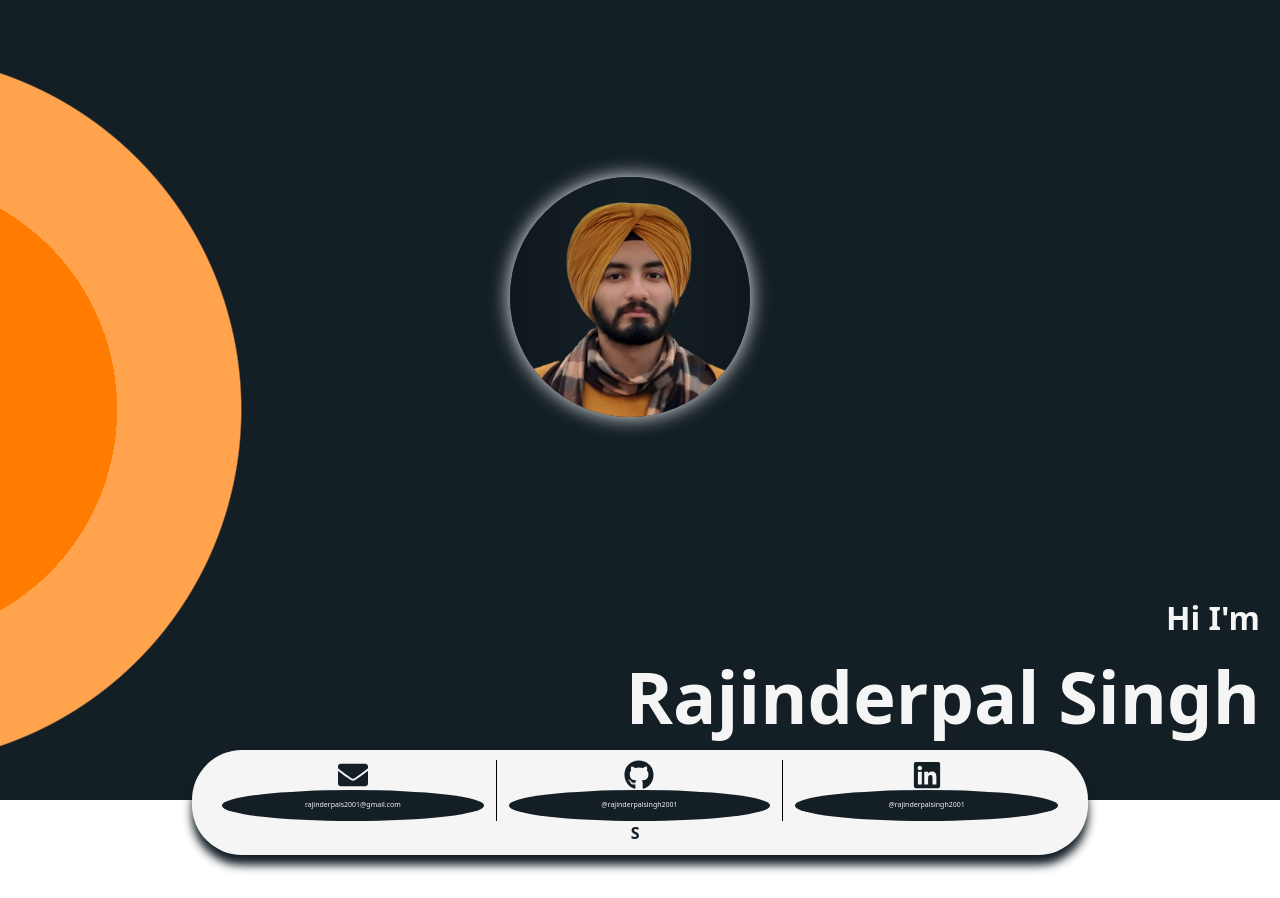
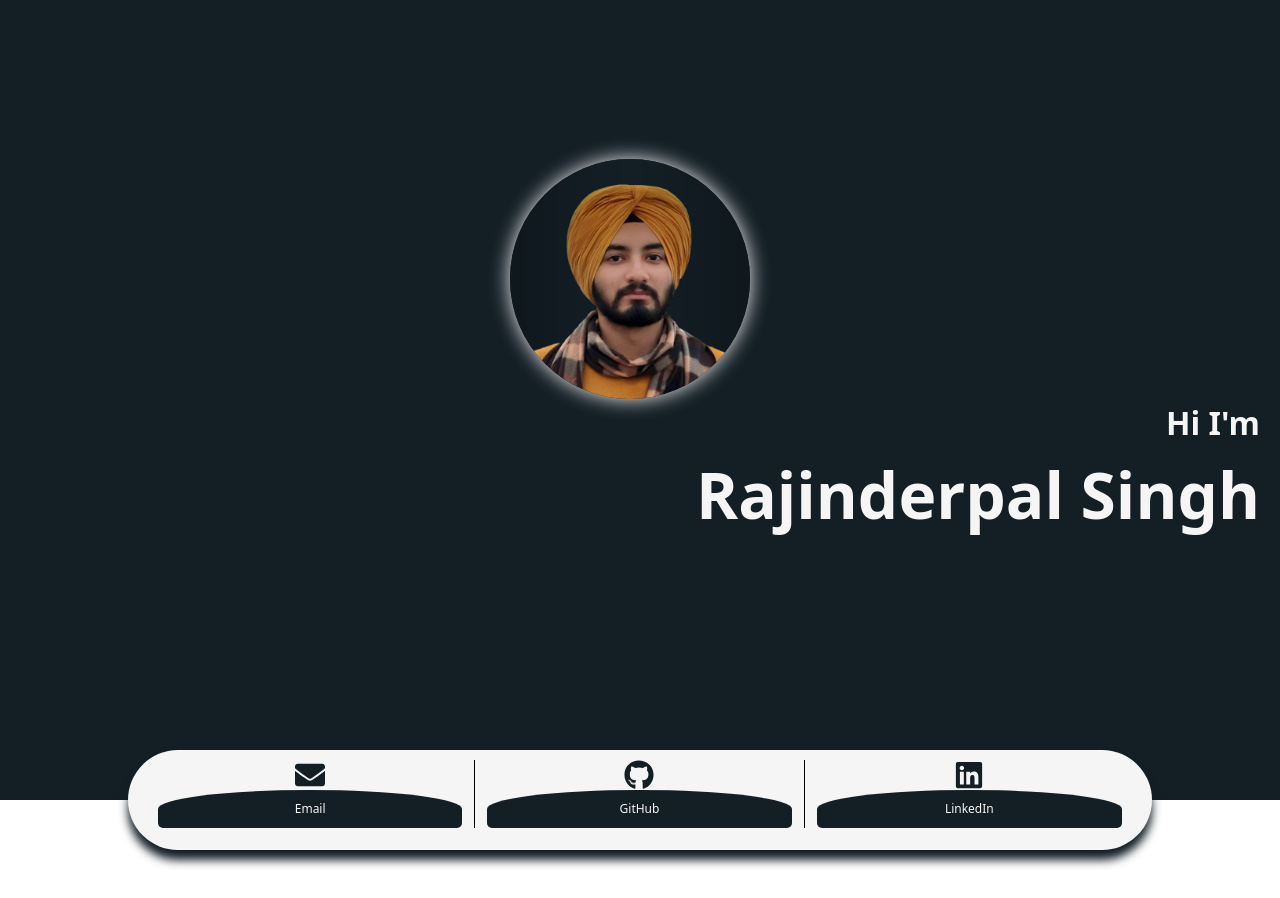
Before and after one commit to rajinderpalsingh2001/rajinderpalsingh2001.github.io, a React (Create React App) app: page / in a window 1280 px wide. Shown: the top 898 px of the page. Built offline with nearby package versions, Linux system fonts and the light colour scheme.

Commit message:
start page UI changed and education added

```diff
--- a/package.json
+++ b/package.json
@@ -1,4 +1,5 @@
 {
+  "homepage": "https://rajinderpalsingh2001.github.io/",
   "name": "portfolio",
   "version": "0.1.0",
   "private": true,
@@ -16,6 +17,8 @@
     "web-vitals": "^2.1.4"
   },
   "scripts": {
+    "predeploy": "npm run build",
+    "deploy": "gh-pages -d build",
     "start": "react-scripts start",
     "build": "react-scripts build",
     "test": "react-scripts test",
@@ -38,5 +41,8 @@
       "last 1 firefox version",
       "last 1 safari version"
     ]
+  },
+  "devDependencies": {
+    "gh-pages": "^6.0.0"
   }
 }
--- a/src/components/home/home.css
+++ b/src/components/home/home.css
@@ -3,7 +3,9 @@
     justify-content: center;
     flex-direction: column;
     height: 100vh;
-    background: radial-gradient(circle at -8.9% 51.2%, rgb(255, 124, 0) 0%, rgb(255, 124, 0) 15.9%, rgb(255, 163, 77) 15.9%, #ffa34d 24.4%, #131e25 24.5%, rgb(19, 30, 37) 66%);
+    /* background: radial-gradient(circle at -8.9% 51.2%, #ff7c00 0%, rgb(255, 124, 0) 15.9%, rgb(255, 163, 77) 15.9%, #ffa34d 24.4%, #131e25 24.5%, rgb(19, 30, 37) 66%); */
+    /* background-image: linear-gradient(to top, #ff7c00, #ff861c, #ff902e, #ff9a3e, #ffa34d); */
+    background-color: #131e25;
     text-align: right !important;
     padding-right: 20px;
     padding-bottom: 50px;
@@ -11,7 +13,7 @@
 }
 
 .name{
-    font-size: 4.5rem;
+    font-size: 4rem;
     font-weight: bold;
 }
 .greet{
@@ -20,11 +22,13 @@
 }
 
 .myImage{
-    margin-top: 20px;
-    margin-bottom: 20px;
-    margin: auto;
     height: 15rem;
     width: 15rem;
     border-radius: 50%;
     box-shadow: 0 0 20px whitesmoke;
 }
+
+.typewriter{
+    font-size: 2rem;
+    font-style: italic;
+}
--- a/src/components/home/home.js
+++ b/src/components/home/home.js
@@ -2,6 +2,7 @@ import React from "react";
 import data from "../../data/data";
 import "./home.css";
 import myImage from "../../assets/mypicture.png";
+import Typewriter from "typewriter-effect";
 
 class Home extends React.Component {
   constructor(props) {
@@ -11,11 +12,22 @@ class Home extends React.Component {
   render() {
     return (
       <>
-          <div className="startSection">
+        <div className="startSection">
+          <div className="text-center">
             <img className="myImage" src={myImage} />
-            <p className="greet">Hi I'm</p>
-            <p className="name">{data.name}</p>
           </div>
+          <p className="greet">Hi I'm</p>
+          <p className="name">{data.name}</p>
+          <div className="typewriter">
+            <Typewriter
+              options={{
+                strings: ["Software Engineer", "YouTuber", "Editor"],
+                autoStart: true,
+                loop: true,
+              }}
+            />
+          </div>
+        </div>
       </>
     );
   }
--- a/src/components/navbar/navbar.css
+++ b/src/components/navbar/navbar.css
@@ -1,5 +1,5 @@
 .myCenterNav{
-    width: 70vw;
+    width: 80%;
     min-height: 100px;
     padding: 10px 30px 10px 30px;
     margin: 0 auto;
@@ -17,7 +17,7 @@
 .my-icon-block{
     text-decoration: none;
     color: #131e25;
-    font-size: 7px;
+    font-size: 12px;
     margin: 0 auto;
     text-align: center !important;
 }
@@ -30,7 +30,7 @@
 .my-icon-block span{
     display: block;
     padding: 10px;
-    border-radius: 50%;
+    border-radius: 50% 50% 5px 5px;
     background-color: #131e25;
     color: whitesmoke;
 }
--- a/src/components/navbar/navbar.js
+++ b/src/components/navbar/navbar.js
@@ -16,7 +16,7 @@ class Navbar extends React.Component {
           <div className="col-4 divider-border">
             <a className="my-icon-block" href={`mailto:${data.email}`}>
               <FaEnvelope className="my-icon" />
-              <span>{data.email}</span>
+              <span>Email</span>
             </a>
           </div>
           <div className="col-4 divider-border">
@@ -25,7 +25,7 @@ class Navbar extends React.Component {
               href={`https://github.com/${data.github}`}
             >
               <FaGithub className="my-icon" />
-              <span>{`@${data.github}`}</span>
+              <span>GitHub</span>
             </a>
           </div>
           <div className="col-4">
@@ -34,19 +34,19 @@ class Navbar extends React.Component {
               href={`https://www.linkedin.com/in/${data.linkedin}`}
             >
               <FaLinkedin className="my-icon" />
-              <span>{`@${data.linkedin}`}</span>
+              <span>LinkedIn</span>
             </a>
           </div>
 
-          <div id="typewriter" className="my-description">
+          {/* <div id="typewriter" className="my-description">
             <Typewriter
               options={{
-                strings: ["Software Developer", "YouTuber" ,"Editor", ""],
+                strings: ["Software Engineer", "YouTuber" ,"Editor"],
                 autoStart: true,
                 loop: true,
               }}
             />
-          </div>
+          </div> */}
         </div>
       </div>
     );
--- a/src/data/data.js
+++ b/src/data/data.js
@@ -53,6 +53,13 @@ var data = {
       date: "2018 - 2019",
       marks: "84.2%",
     },
+
+    {
+      institute: "Sri Guru Harkrishan Public School, Amritsar",
+      course: "10th",
+      date: "2016 - 2017",
+      marks: "82.4%",
+    },
   ],
 
   extraCurriculars: [
```
Also changed, not shown: 1 other file (tests, documents, lock files or other folders).
